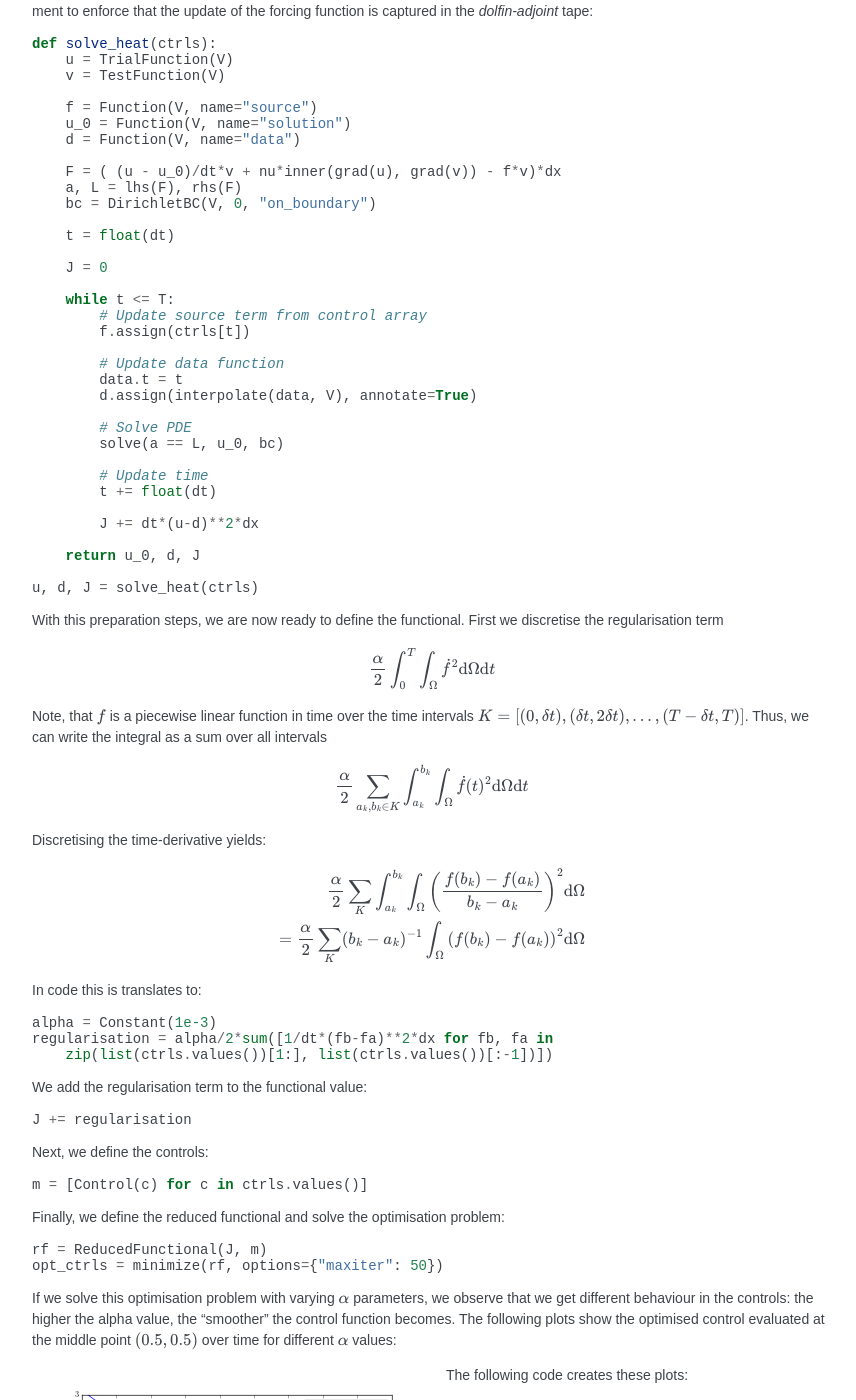
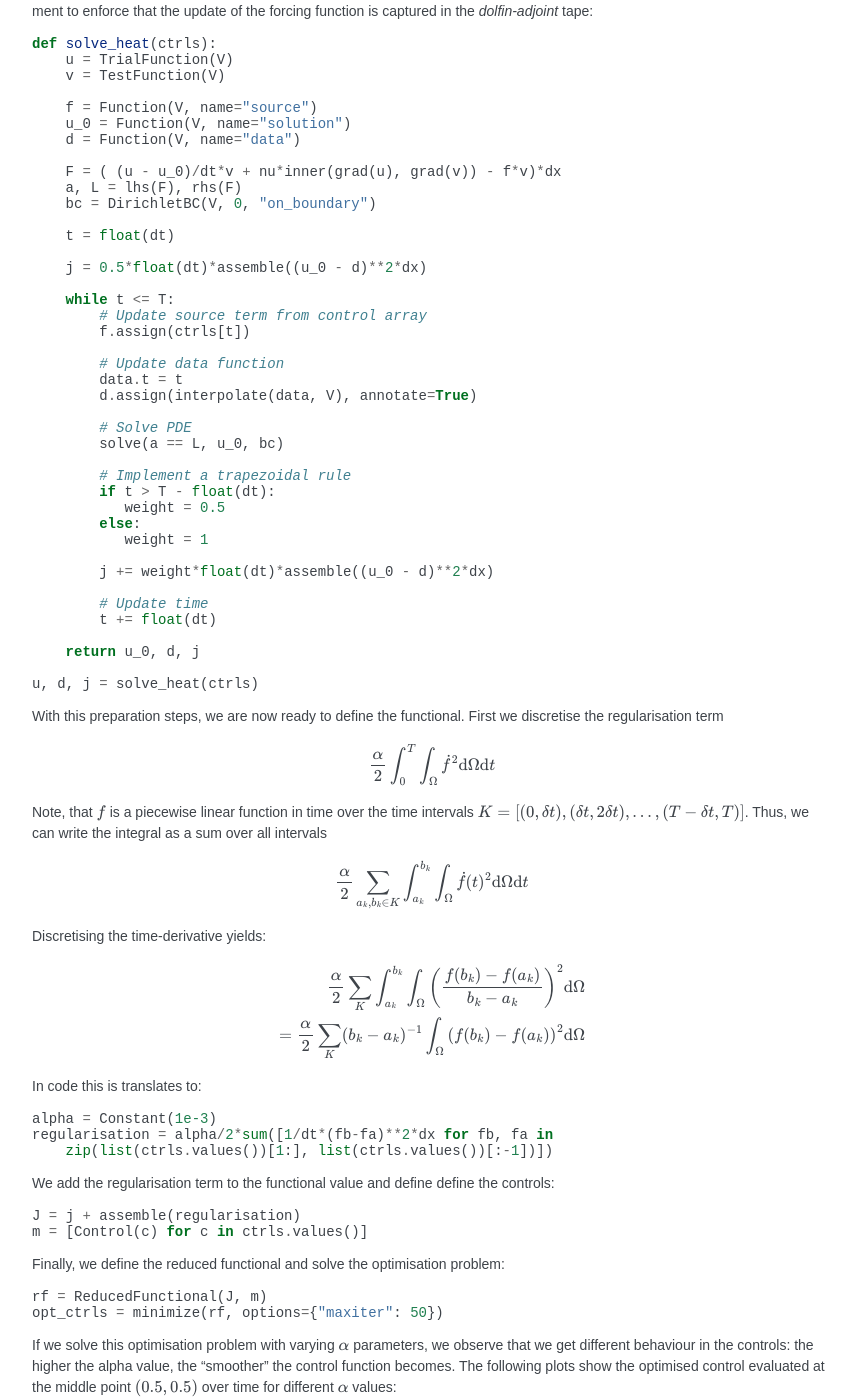
Before and after one commit to dolfin-adjoint/pyadjoint, a Sphinx documentation site: the page built from docs/source/documentation/time-distributed-control/time-distributed-control.rst, in a window 1280 px wide and 1400 px high, scrolled down 1972 px. Shown: the whole window, without its empty margins (188-1044 px from the left). Built offline with Sphinx 7.4.7, drawn with Linux system fonts in a browser that asks for light colours; nearby versions of some CDN libraries; library files that are not in the unit come from our copies.

```diff
--- a/docs/source/conf.py
+++ b/docs/source/conf.py
@@ -116,7 +116,7 @@ source_suffix = '.rst'
 master_doc = 'index'
 
 # General information about the project.
-project = u'FEniCS Adjoint'
+project = u'dolfin-adjoint'
 copyright = u'2017, Sebastian Mitusch'
 author = u'Sebastian Mitusch'
 
@@ -125,9 +125,9 @@ author = u'Sebastian Mitusch'
 # built documents.
 #
 # The short X.Y version.
-version = '2017.1'
+version = '2017.2'
 # The full version, including alpha/beta/rc tags.
-release = '2017.1'
+release = '2017.2'
 
 # The language for content autogenerated by Sphinx. Refer to documentation
 # for a list of supported languages.
--- a/docs/source/documentation/time-distributed-control/time-distributed-control.rst
+++ b/docs/source/documentation/time-distributed-control/time-distributed-control.rst
@@ -117,7 +117,7 @@ function is captured in the `dolfin-adjoint` tape:
 
       t = float(dt)
 
-      J = 0
+      j = 0.5*float(dt)*assemble((u_0 - d)**2*dx)
 
       while t <= T:
           # Update source term from control array
@@ -130,14 +130,20 @@ function is captured in the `dolfin-adjoint` tape:
           # Solve PDE
           solve(a == L, u_0, bc)
 
+          # Implement a trapezoidal rule
+          if t > T - float(dt):
+             weight = 0.5
+          else:
+             weight = 1
+
+          j += weight*float(dt)*assemble((u_0 - d)**2*dx)
+
           # Update time
           t += float(dt)
 
-          J += dt*(u-d)**2*dx
+      return u_0, d, j
 
-      return u_0, d, J
-
-  u, d, J = solve_heat(ctrls)
+  u, d, j = solve_heat(ctrls)
 
 With this preparation steps, we are now ready to define the functional.
 First we discretise the regularisation term
@@ -169,16 +175,11 @@ In code this is translates to:
   regularisation = alpha/2*sum([1/dt*(fb-fa)**2*dx for fb, fa in
       zip(list(ctrls.values())[1:], list(ctrls.values())[:-1])])
 
-We add the regularisation term to the functional value:
+We add the regularisation term to the functional value and define define the controls:
 
 ::
 
-  J += regularisation
-
-Next, we define the controls:
-
-::
-
+  J = j + assemble(regularisation)
   m = [Control(c) for c in ctrls.values()]
 
 Finally, we define the reduced functional and solve the optimisation problem:
```
Also changed, not shown: docs/source/documentation/examples.rst (+22 -2 lines), docs/source/documentation/klein/klein.rst (+6 -7 lines), 2 other files.
